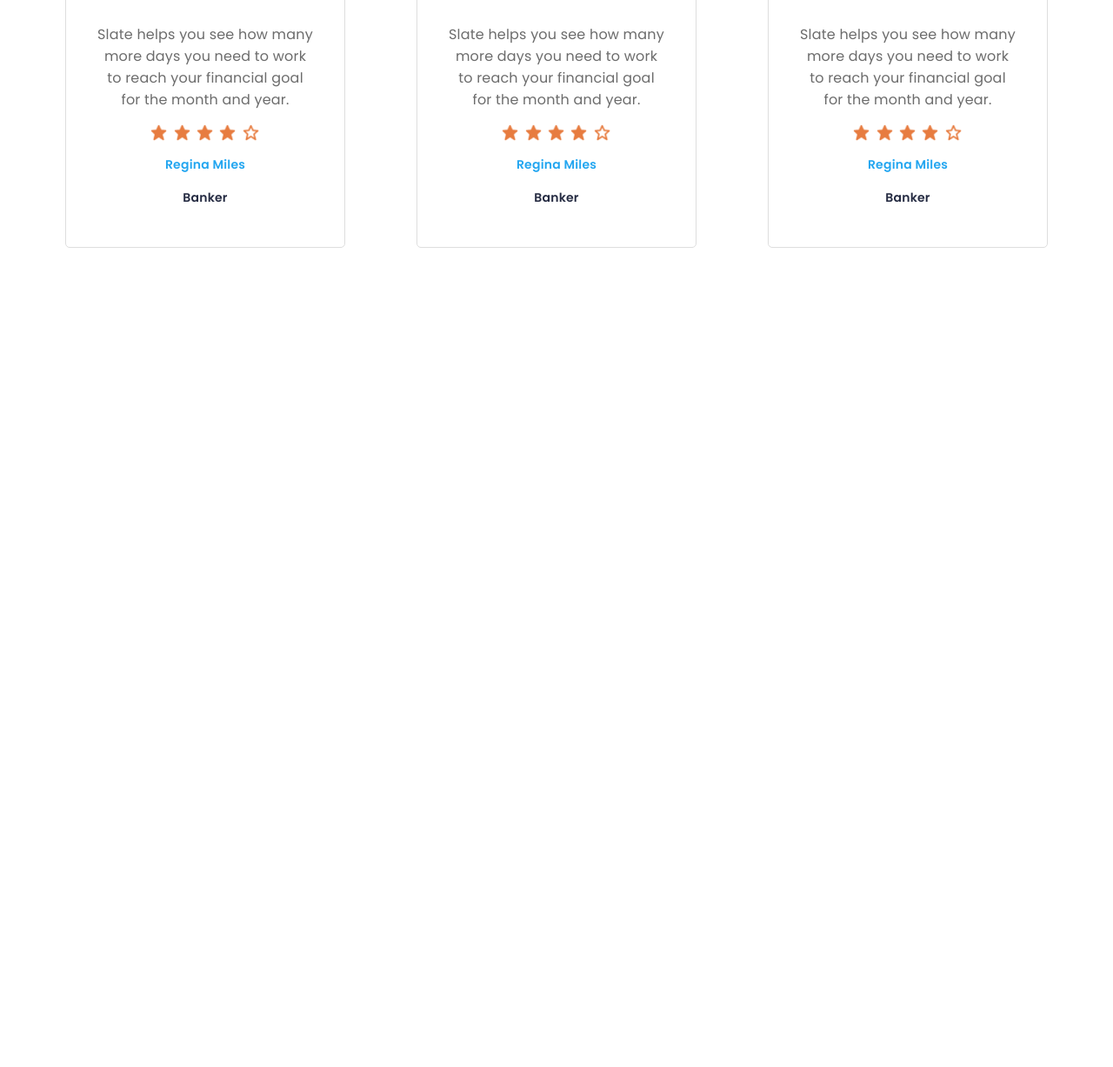
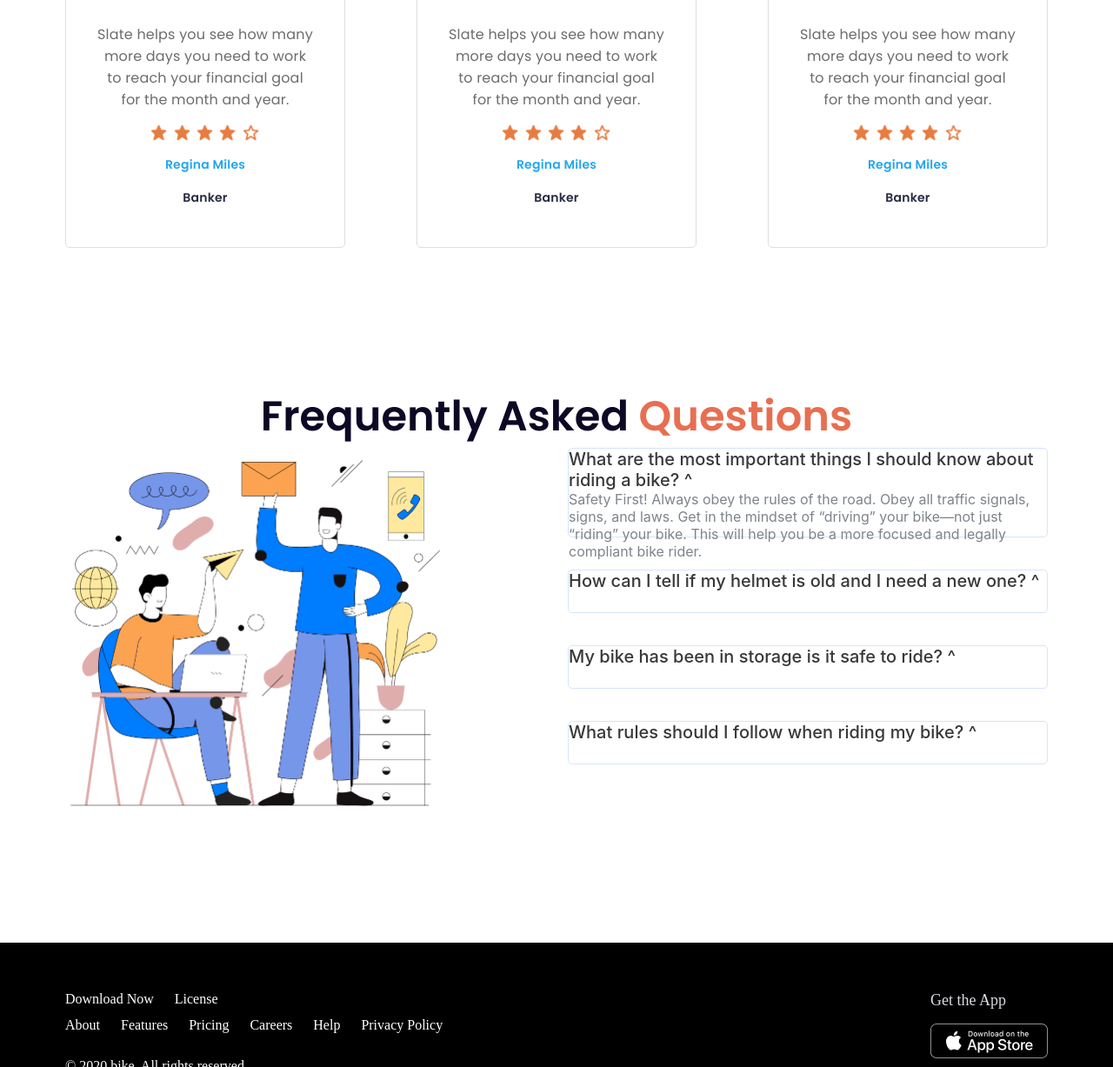
Before and after one commit to abufaisal580/bike-project, a plain HTML site: page index.html in a window 1280 px wide. Shown: the part 2525-3752 px from the top of the page at 87% size. Before the commit the page ends 2810 px from the top, so only its background shows below. Drawn offline with Linux system fonts and the light colour scheme.

Commit message:
added footer

```diff
--- a/index.html
+++ b/index.html
@@ -168,7 +168,7 @@
     </div>
     <div class="claints-card">
         <div class="claint-details">
-            <img src="image/img-one-person.png" alt="clint-one">
+            <img src="image/img-two-person.png" alt="clint-one">
             <p>Slate helps you see how
                 many more days you need
                 to work to reach your financial
@@ -188,7 +188,7 @@
     </div>
     <div class="claints-card">
         <div class="claint-details">
-            <img src="image/img-one-person.png" alt="clint-one">
+            <img src="image/img-three-person.png" alt="clint-one">
             <p>Slate helps you see how
                 many more days you need
                 to work to reach your financial
@@ -209,6 +209,81 @@
    </div>
 </div>
    </section>
+   <!-- <last-section>............................</last-section> -->
+   <section class="last-section">
+
+
+    <div class="container">
+        <div class="last-section-headding">
+           <h1>Frequently Asked <span>Questions</span></h1>
+        </div>
+        <div id="main-last-section">
+            <div class="main-last-section-left">
+                <img src="image/frame img.png" alt="frame image">
+            </div>
+           <div class="extra-div">
+            <div class="main-last-section-left">
+                <div class="question-card">
+                    <h1>What are the most important things I should
+                        know about riding a bike? &#94</h1>
+                        <p>Safety First! Always obey the rules of the road. Obey all traffic signals, signs, and laws. Get in the mindset of “driving” your bike—not just “riding” your bike. This will help you be a more focused and legally compliant bike rider. </p>
+                </div>
+            </div>
+            <div class="main-last-section-left">
+                <div class="question-card secent ">
+                    <h1>How can I tell if my helmet is old and I need a
+                        new one? &#94</h1>
+
+            </div>
+                <div class="question-card secent ">
+                    <h1>My bike has been in storage is it safe to ride? &#94</h1>
+
+            </div>
+                <div class="question-card secent ">
+                    <h1>What rules should I follow when riding my bike? &#94</h1>
+
+            </div>
+        </div>
+           </div>
+    </div>
+
+   </section>
+   <!-- <footer-section></footer-section> -->
+
+
+
+   <footer class="footer">
+<div class="container">
+    <div id="main-footer">
+        <div class="footer-left">
+            <div class="footer-head">
+                <div class="head-one">
+                    <h2>Download Now</h2>
+                    <h2 class="h2">License</h2>
+                </div>
+                <div class="head-two">
+                    <h2><a href="#">About</a></h2>
+                    <h2><a href="#">Features</a></h2>
+                    <h2><a href="#">Pricing</a></h2>
+                    <h2><a href="#">Careers</a></h2>
+                    <h2><a href="#">Help</a></h2>
+                    <h2><a href="#">Privacy Policy</a></h2>
+                </div>
+                <div class="head-three">
+                    <h2>© 2020 bike. All rights reserved</h2>
+                </div>
+            </div>
+        </div>
+        <div class="footer-right">
+            <div class="footer-right-headding">
+                <h1>Get the App</h1>
+                <img src="image/App Store Badge.png" alt="app store">
+                <img src="image/Google Play Badge.png" alt="gooogle play store">
+            </div>
+        </div>
+    </div>
+</div>
+   </footer>
 </body>
 
 </html>
--- a/style.css
+++ b/style.css
@@ -295,6 +295,137 @@
 text-align: center;
 margin-top: 15px;
 }
+#main-last-section{
+display: flex;
+justify-content: space-between;
+}
+.last-section-headding{
+    text-align: center;
+    margin-top: 158px;
+}
+.last-section-headding h1{
+    color: #0D0925;
+    font-family: Poppins;
+    font-size: 48px;
+    font-style: normal;
+    font-weight: 600;
+
+            }
+    .last-section-headding h1 span{
+    color: #E76F51;
+    font-family: Poppins;
+    font-size: 48px;
+    font-style: normal;
+    font-weight: 600;
+
+
+     }
+     .main-last-section-left img{
+        height: 423.5px;
+        width: 431.2px;
+     }
+     .question-card h1{
+color: #383838;
+font-variant-numeric: lining-nums tabular-nums;
+font-family: Inter;
+font-size: 20px;
+font-style: normal;
+font-weight: 500;
+     }
+
+
+ .question-card p{
+ color: #7E848C;
+font-family: Inter;
+font-size: 16px;
+font-style: normal;
+font-weight: 400;
+ }
+
+
+
+
+.question-card{
+width: 552px;
+height: 103px;
+border-radius: 5px;
+border: 1px solid #D5E5FB;
+background: #FFF;
+
+
+ }
+ .secent{
+    width: 552px;
+    height: 50px;
+    margin-top: 37px;
+ }
+ .footer{
+background-color: black;
+margin-top: 139px;
+ }
+ #main-footer{
+    display: flex;
+    justify-content: space-between;
+ }
+ .head-one h2{
+color: white;
+font-family: Manrope;
+font-size: 16px;
+font-style: normal;
+font-weight: 400;
+
+ }
+ .head-one{
+    padding-top:56px;
+    display: flex;
+ }
+ .h2{
+    margin-left: 24px;
+ }
+ .head-two{
+    display: flex;
+    gap: 24px;
+
+ }
+ .head-two h2 a{
+    color: white;
+    font-family: Manrope;
+    font-size: 16px;
+    font-style: normal;
+    font-weight: 400;
+    text-decoration: none;
+
+     }
+     .head-three{
+        margin-top: 24px;
+     }
+     .head-three h2{
+        color: white;
+    font-family: Manrope;
+    font-size: 16px;
+    font-style: normal;
+    font-weight: 400;
+    text-decoration: none;
+     }
+     .footer-right-headding h1{
+
+        font-family: Manrope;
+        font-size: 18px;
+        font-style: normal;
+        font-weight: 500;
+        color:#D9DBE1
+
+     }
+     .footer-right-headding{
+        margin-top: 56px;
+        display: flex;
+        flex-direction: column;
+     }
+     .footer-right-headding img{
+        margin-top: 16px;
+     }
+
+
 
 
 
@@ -382,5 +513,43 @@
         flex-direction: column;
 
     }
+    .happy-claints-section{
+        display: flex;
+        flex-direction: column;
+
+    }
+    #main-clints-card{
+        display: flex;
+        flex-direction: column;
+        margin-top: 52px;
+        margin-left: 30px;
+        gap: 24px;
+    }
+    .claint-heading h1{
+        color: #0D0925;
+        text-align: center;
+        font-family: Poppins;
+        font-size: 36px;
+        font-style: normal;
+        font-weight: 600;
+        }
+        .last-section-headding h1{
+color: #0D0925;
+font-family: Poppins;
+font-size: 48px;
+font-style: normal;
+font-weight: 600;
+
+        }
+.last-section-headding h1 span{
+color: #E76F51;
+font-family: Poppins;
+font-size: 48px;
+font-style: normal;
+font-weight: 600;
+
+
+ }
+
 
 }
```
Also changed, not shown: image/App Store Badge.png (added), image/Google Play Badge.png (added), image/frame img.png (added).
